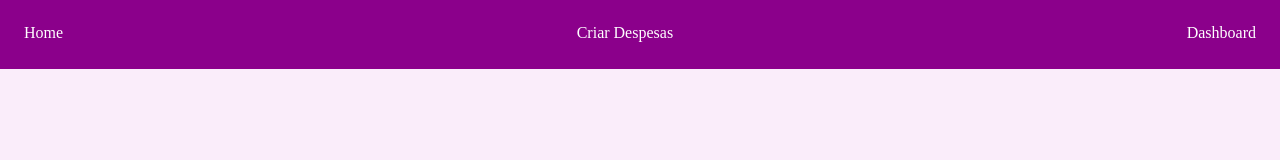
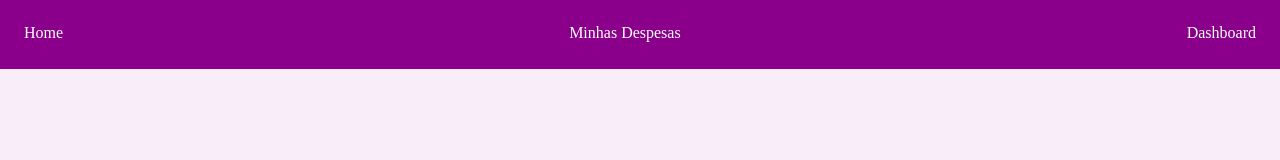
Before and after one commit to AmandaMaiaSM/front-pretaLab-aprofunda-template2, a React (Vite) app: page / in a window 1280 px wide. Shown: the top 160 px of the page. Built offline with nearby package versions, Linux system fonts and the light colour scheme; a web font is replaced by a local one.

Commit message:
Mudando meu navbar

```diff
--- a/src/components/navbar/Navbar.tsx
+++ b/src/components/navbar/Navbar.tsx
@@ -6,7 +6,7 @@ const Navbar = () => {
   return (
     <StyledNavbar>
       <NavLink to="/">Home</NavLink>
-      <NavLink to="/criar-despesas">Criar Despesas</NavLink>
+      <NavLink to="/criar-despesas">Minhas Despesas</NavLink>
       <NavLink to="/dashboard">Dashboard</NavLink>
     </StyledNavbar>
   );
```
